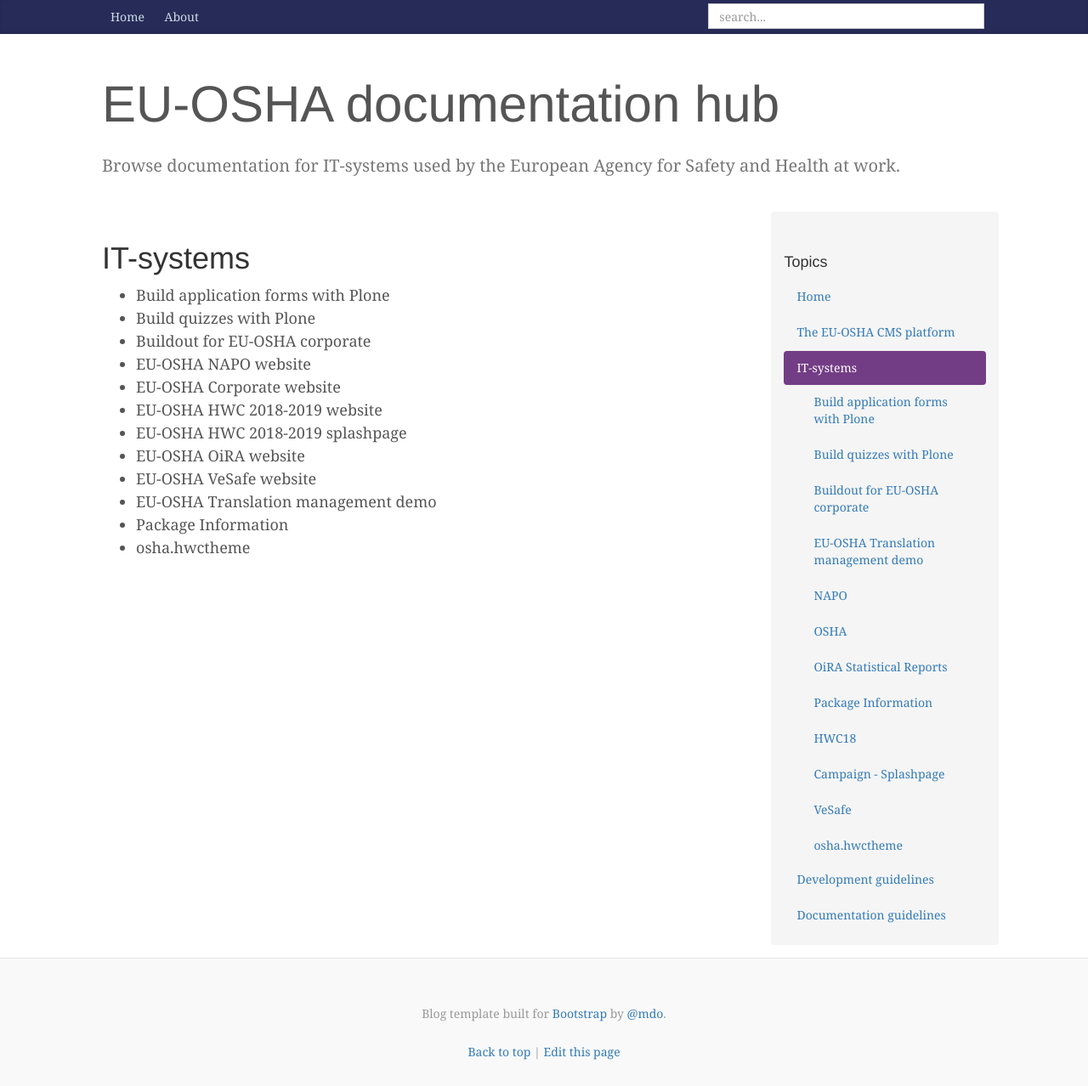
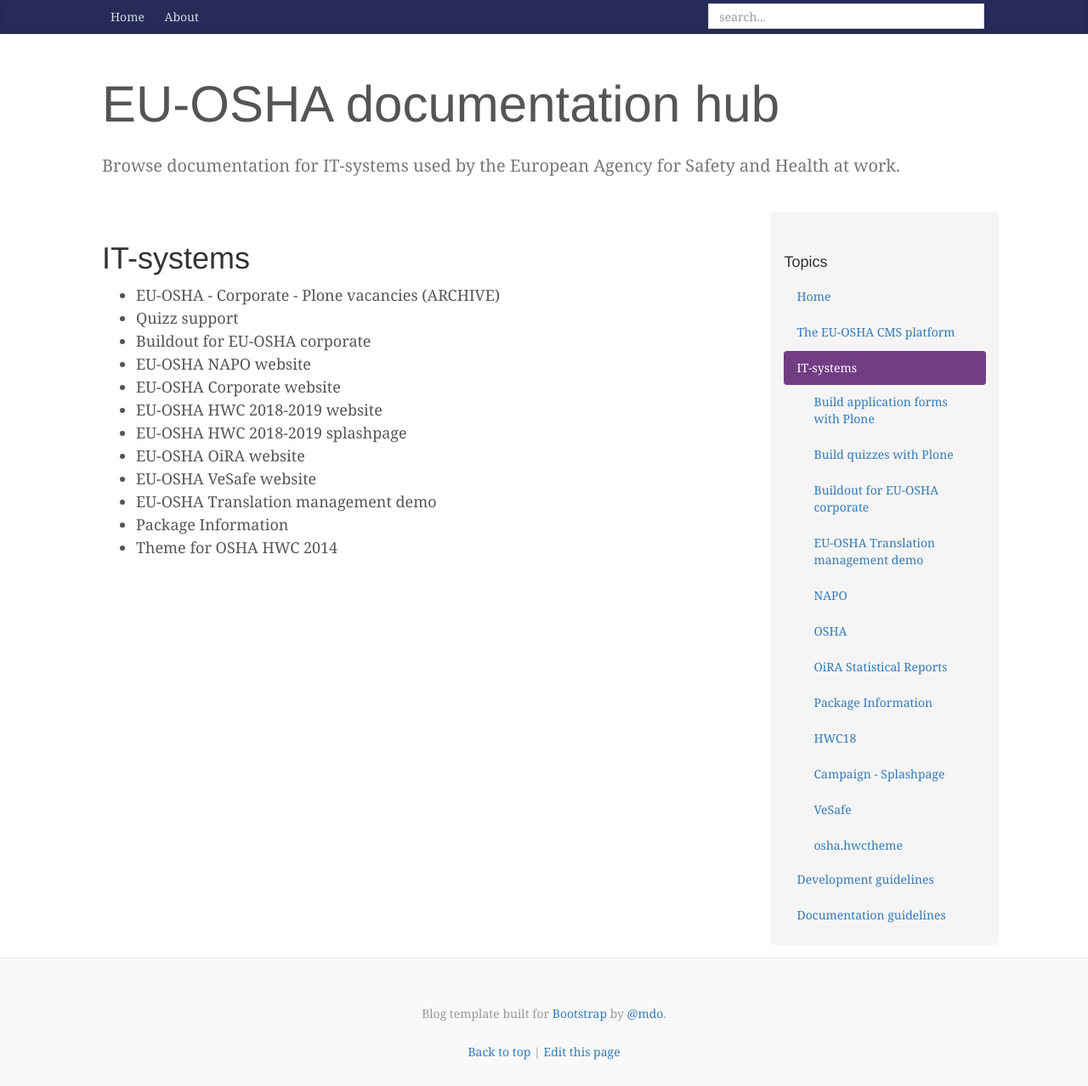
Before and after one commit to EU-OSHA/docs, a Jekyll site: the page built from IT-systems/index.md, in a window 1280 px wide. Shown: the whole page at 85% size. Built offline with Jekyll 4.4.1, drawn with Linux system fonts in a browser that asks for light colours; comment, search, counter and statistics services are not loaded.

Commit message:
Update index.md

```diff
--- a/IT-systems/index.md
+++ b/IT-systems/index.md
@@ -5,8 +5,8 @@ title: IT-systems
 # IT-systems
 
 <div style="display:none" class="generated_start"></div>
-* Build application forms with Plone
-* Build quizzes with Plone
+* EU-OSHA - Corporate - Plone vacancies (ARCHIVE)
+* Quizz support
 * Buildout for EU-OSHA corporate
 * EU-OSHA NAPO website
 * EU-OSHA Corporate website
@@ -16,5 +16,5 @@ title: IT-systems
 * EU-OSHA VeSafe website
 * EU-OSHA Translation management demo
 * Package Information
-* osha.hwctheme
+* Theme for OSHA HWC 2014
 <div style="display:none" class="generated_end"></div>
```
